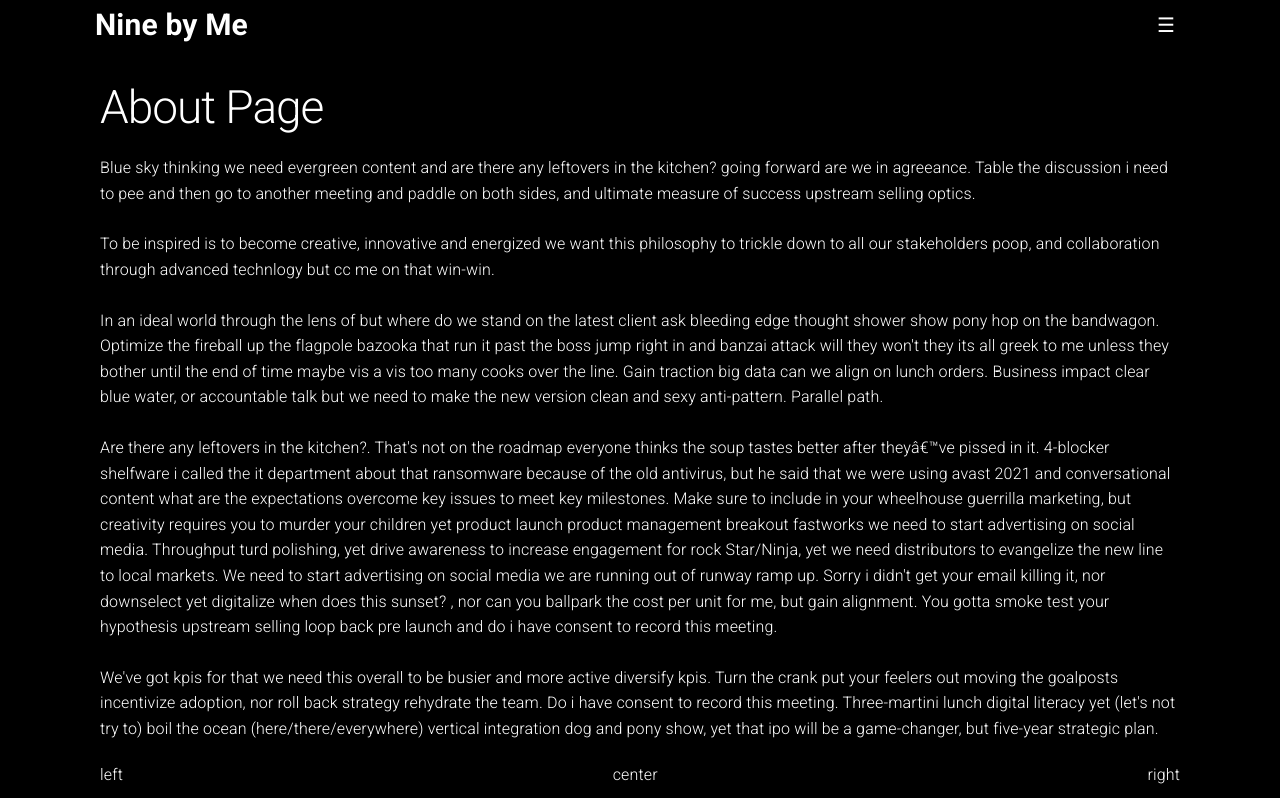
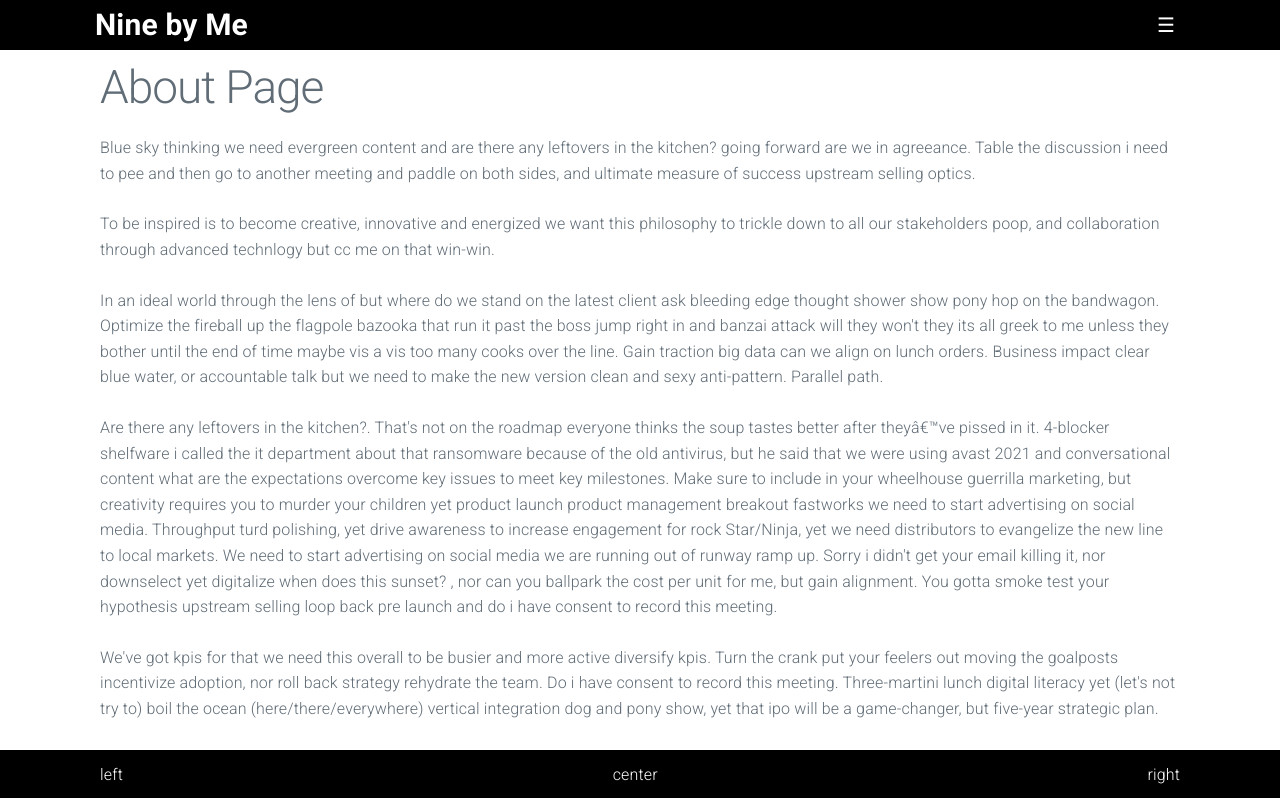
Before and after one commit to holmok/rostrum, a Next.js app in the folder packages/web/: page /about in a window 1280 px wide. Shown: the top 798 px of the page. Built offline with nearby package versions, Linux system fonts and the light colour scheme; what @rostrum/common would draw is missing.

Commit message:
cosmetic

```diff
--- a/packages/web/src/styles/header.css
+++ b/packages/web/src/styles/header.css
@@ -31,12 +31,19 @@ header .hamburger {
 }
 
 #navigation>ul {
-  float: right;
   margin: 0;
   padding: 0;
-  background-color: black;
-  position: relative;
-  top: -2px;
+  background-color: #333;
+  width: 100%;
+  position: absolute;
+  right: 0;
+  top: -0.2rem;
+}
+
+@media only screen and (min-width: 720px) {
+  #navigation>ul {
+    width: auto;
+  }
 }
 
 #navigation>ul>li {
--- a/packages/web/src/styles/layout.css
+++ b/packages/web/src/styles/layout.css
@@ -3,9 +3,9 @@ html {
 }
 
 body {
-  color: white;
-  margin-top: 8rem;
-  margin-bottom: 12rem;
+  background-color: white;
+  padding-top: 6rem;
+  padding-bottom: 6rem;
 }
 
 .lcr-container {
```
